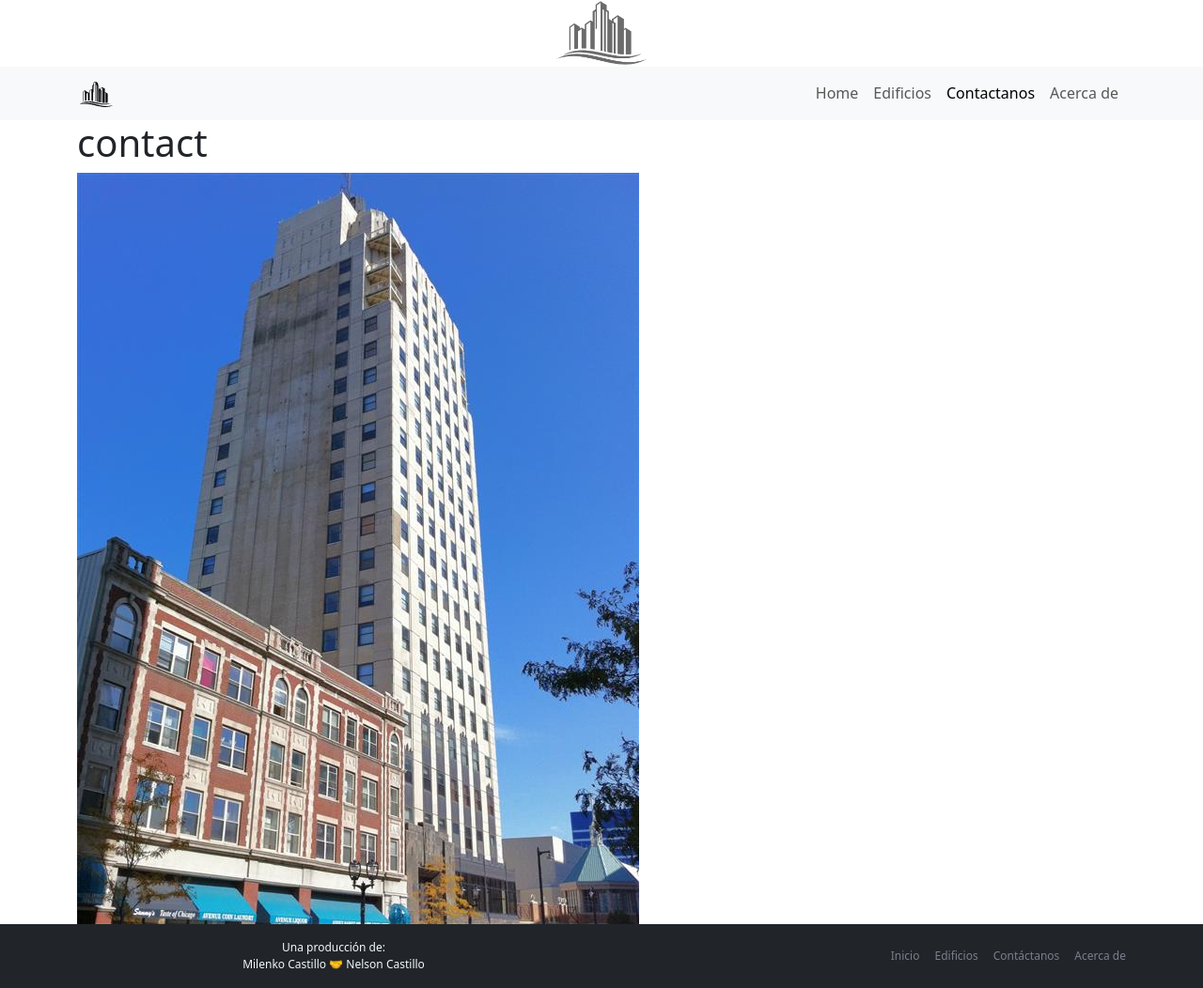
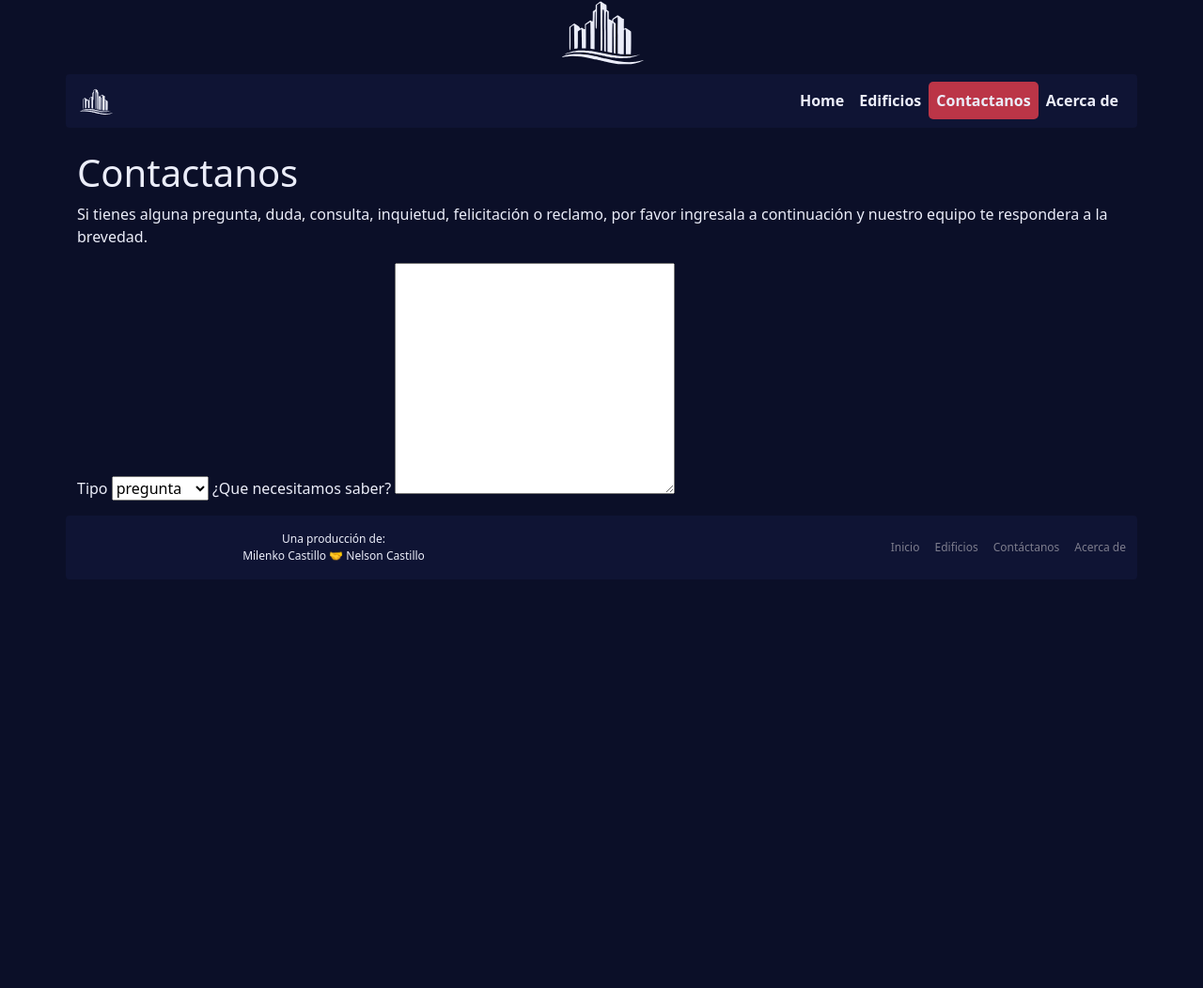
Before and after one commit to stixbunny/djangoprojectone, a Django app: page /contacto/ in a window 1280 px wide. Shown: the whole page at 94% size. After the commit the page ends 597 px from the top, so only its background shows below. Run offline with Django 4.2, Linux system fonts and the light colour scheme.

Commit message:
css y acerca y contacto basico

```diff
--- a/venta/static/css/style.css
+++ b/venta/static/css/style.css
@@ -1,13 +1,56 @@
+:root {
+  --text: #ebedf9;
+  --secondary-text: #7d7d8d;
+  --background: #0b0f28;
+  --secondary-background: #0f1434;
+  --tertiary-background: hsla(231, 54%, 95%, 0.1);
+  --primary-button: #bb3547;
+  --accent: #296b1e;
+}
+
+body {
+  color: var(--text);
+  background-color: var(--background);
+}
+
+body > * + * {
+  margin: 1rem 0;
+}
+
+nav {
+  color: var(--text);
+  font-weight: 600;
+}
+
+.nav-link {
+  color: var(--text);
+}
+
+.navbar-nav .nav-link.active, .navbar-nav .nav-link.show, .nav-link:hover {
+  color: var(--primary-button);
+}
+
+.navbar-nav .nav-link.active {
+  background-color: var(--primary-button);
+  color: var(--text);
+  border-radius: 5px;
+}
+
 footer {
   font-size: 0.75rem;
-  color: aliceblue;
+  color: var(--text);
 }
 footer a {
   text-decoration: none;
-  color: rgb(125, 125, 141);
+  color: var(--secondary-text);
 }
 footer a:hover {
-  color: aliceblue;
+  color: var(--primary-button);
+}
+
+.secondary-bg {
+  background-color: var(--secondary-background);
+  border-radius: 4px;
 }
 
 /* small */
--- a/venta/templates/about.html
+++ b/venta/templates/about.html
@@ -1,6 +1,8 @@
 {% extends './base.html' %}
 {% load static %}
 {% block content %}
-<h1>about</h1>
-<img src="{% static './img/torre1.jpg' %}" alt="">
+<h1>Acerca de nosotros...</h1>
+<p>Lorem ipsum dolor, sit amet consectetur adipisicing elit. Tenetur, nemo et atque commodi sint in beatae consectetur labore fuga officia. Eius quidem sunt molestiae veritatis pariatur dolore iusto ab harum.</p>
+<p>Lorem ipsum dolor, sit amet consectetur adipisicing elit. Non repellat molestiae quia, eius maxime aliquam et deserunt modi minus iusto? Voluptatum reprehenderit ad tempore temporibus qui commodi facere aut doloribus.</p>
+<p>Lorem ipsum dolor sit, amet consectetur adipisicing elit. Cupiditate labore, reiciendis alias enim incidunt assumenda. Excepturi minus architecto earum ullam alias quas est vel enim. Nemo obcaecati quia repudiandae illum.</p>
 {% endblock %}
--- a/venta/templates/base.html
+++ b/venta/templates/base.html
@@ -13,17 +13,17 @@
 <body>
   <header>
     <div class="container-sm text-center">
-      <img src="{% static './img/logo.png' %}" width="100" alt="">
+      <img src="{% static './img/logo.svg' %}" width="100" alt="">
     </div>
     {% include './navbar.html' %}
   </header>
   <main>
     <div class="container-sm">
       {% block content %}
-    {% endblock %}
+      {% endblock %}
     </div>
   </main>
-  <footer class="bg-dark">
+  <footer>
     {% include './footer.html' %}
   </footer>
   <!-- BOOTSTRAP JS -->
--- a/venta/templates/contact.html
+++ b/venta/templates/contact.html
@@ -1,6 +1,19 @@
 {% extends './base.html' %}
 {% load static %}
 {% block content %}
-<h1>contact</h1>
-<img src="{% static './img/torre1.jpg' %}" alt="">
+<h1>Contactanos</h1>
+<form action="">
+  <p>Si tienes alguna pregunta, duda, consulta, inquietud, felicitación o reclamo, por favor ingresala a continuación y nuestro equipo te respondera a la brevedad.</p>
+  <label for="">Tipo</label>
+  <select name="" id="">
+    <option value="">pregunta</option>
+    <option value="">duda</option>
+    <option value="">consulta</option>
+    <option value="">inquietud</option>
+    <option value="">felicitación</option>
+    <option value="">reclamo</option>
+  </select>
+  <label for="">¿Que necesitamos saber?</label>
+  <textarea name="" id="" cols="30" rows="10"></textarea>
+</form>
 {% endblock %}
--- a/venta/templates/footer.html
+++ b/venta/templates/footer.html
@@ -1,4 +1,4 @@
-<div class="container-sm text-center py-3 text">
+<div class="container-sm text-center py-3 secondary-bg">
   <div class="d-flex row row-cols-2">
     <div class="col align-self-center">
       <div class="">Una producción de:</div>
--- a/venta/templates/index.html
+++ b/venta/templates/index.html
@@ -2,5 +2,6 @@
 {% load static %}
 {% block content %}
 <h1>index</h1>
+<p></p>
 <img src="{% static './img/torre1.jpg' %}" alt="">
 {% endblock %}
--- a/venta/templates/navbar.html
+++ b/venta/templates/navbar.html
@@ -1,6 +1,6 @@
 {% load static %}
-<nav class="navbar navbar-expand-sm bg-body-tertiary">
-  <div class="container-sm">
+<nav class="navbar navbar-expand-sm">
+  <div class="container-sm secondary-bg py-2">
     <a class="navbar-brand" href="{% url 'index' %}">
       <img src="{% static './img/logo.svg' %}" width="40" alt="">
     </a>
```
Also changed, not shown: venta/static/img/logo.svg.
